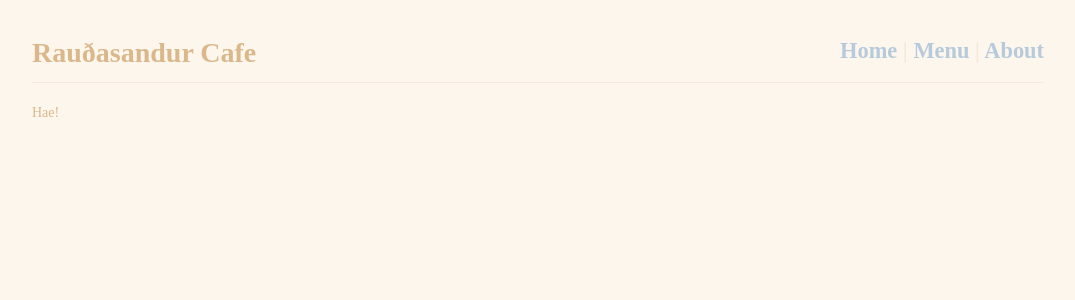
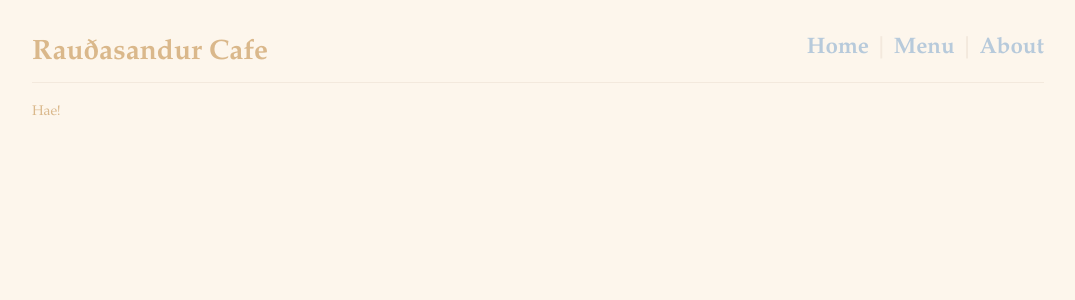
Before and after one commit to raudasandur/raudasandur.github.io, a Jekyll site: the page built from index.md, in a window 1280 px wide. Shown: the top 300 px of the page, without its empty margins (102-1177 px from the left). Built offline with Jekyll 4.4.1, drawn with Linux system fonts in a browser that asks for light colours; nearby versions of some CDN libraries; library files that are not in the unit come from our copies.

Commit message:
Implement a safe web serif font-family

```diff
--- a/assets/css/public.css
+++ b/assets/css/public.css
@@ -9,6 +9,7 @@ body {
 body {
   font-size: 14px;
   line-height: 1.5;
+  font-family: "Palatino", "Times", "Georgia", serif;
 }
 
 a {
```
